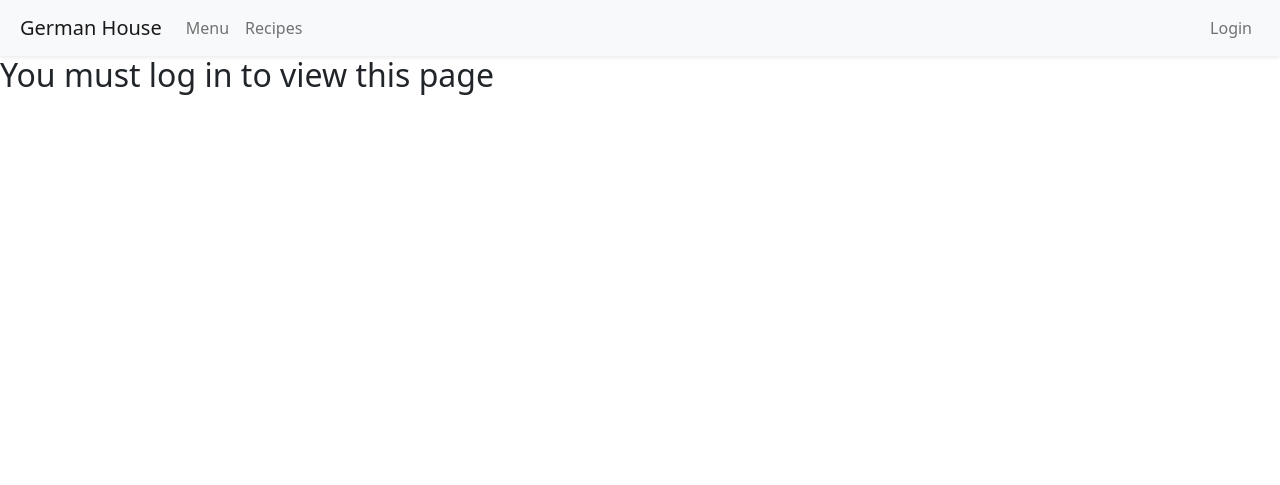
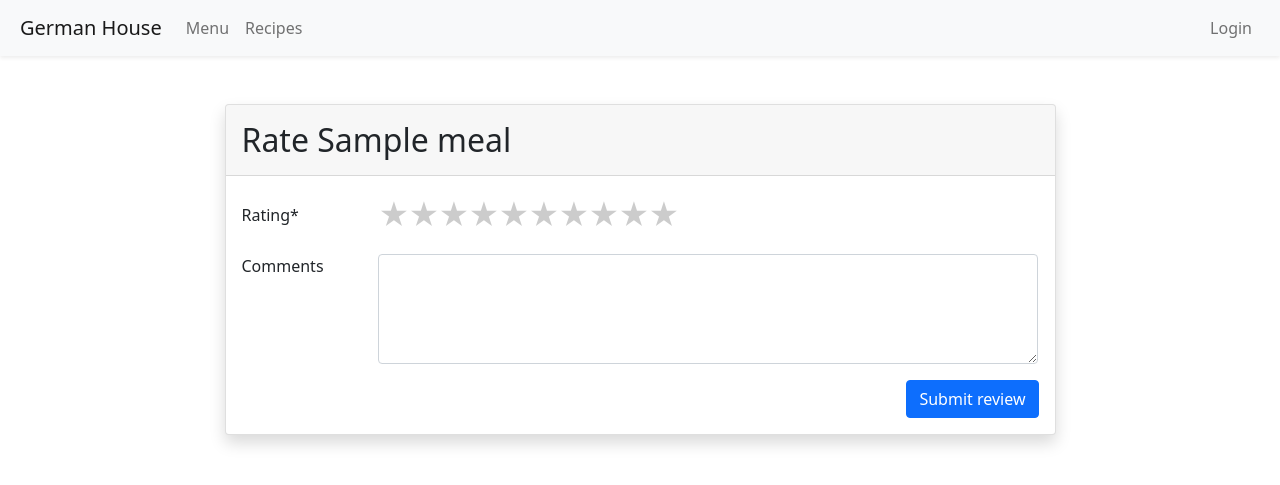
Before and after one commit to mitgermanhouse/dh-website, a Django app: template essen/menu/templates/menu/rate_meal.html in a window 1280 px wide. Shown: the top 485 px of the page. Run offline with Django 3.2, Linux system fonts and the light colour scheme; the template is opened without the code that fills it: most values are stand-ins (such as "Sample title", 1, 10 or a date in 2020).

Commit message:
Redesign menu:rate_meal

```diff
--- a/essen/menu/static/menu/css/style.css
+++ b/essen/menu/static/menu/css/style.css
@@ -1,9 +1,6 @@
-
-
 .rate {
     float: left;
     height: 46px;
-    padding: 0 10px;
 }
 .rate:not(:checked) > input {
     position:absolute;
--- a/essen/menu/templates/menu/rate_meal.html
+++ b/essen/menu/templates/menu/rate_meal.html
@@ -1,39 +1,30 @@
-<!DOCTYPE html>
 {% extends 'essen/base.html' %}
 {% load static %}
 
 {% block script %}
 <link rel="stylesheet" href="{% static 'menu/css/style.css' %}">
-
 {% endblock %}
 
 {% block content %}
-{% if user.is_authenticated %}
 
-<!--graciously modified from https://codepen.io/anon/pen/XwBvoq-->
-<div class="container">
-<div class="row">
-    <div class="row">
-        <div class="col-sm-1">
-        </div>
-        <div class="col-sm-10">
-            <div class="panel panel-default">
-                <div class="panel panel-heading">
-                    <div class="text-center">
-                        <h3>Rate {{meal}}</h3>
-                    </div>
+<div class="container py-4 py-md-5">
+    <div class="row justify-content-center">
+        <div class="col-lg-10 col-xl-9 col-xxl-8">
+
+            <div class="card shadow" id="recipe_{{recipe.id}}">
+                <div class="card-header">
+                    <h2 class="my-2">Rate {{ meal }}</h2>
                 </div>
 
-                <div class="panel panel-body">
+                <div class="card-body">
+
                     <form action="{% url 'menu:submit_rating' meal.id %}">
                         {% csrf_token %}
-                        <div class="row">
-                            <div class="col-sm-2">
-                                <div style="margin: 15px; text-align: right">
-                                    <label for="star-input">*Rating</label>
-                                </div>
+                        <div class="row mb-3">
+                            <div class="col-3 col-md-2 d-flex">
+                                <label for="star-input" class="align-self-center">Rating*</label>
                             </div>
-                            <div class="col-sm-10" id="star-input">
+                            <div class="col-auto" id="star-input">
                                 <div class="rate">
                                     <input type="radio" id="star10" name="rate" value="10"/>
                                     <label for="star10" title="text">10 stars</label>
@@ -58,43 +49,25 @@
                                 </div>
                             </div>
                         </div>
-                        <div class="row">
-                            <div class="col-sm-2">
-                                <div style="margin: 15px; text-align: right">
-                                    <label for="comment-box">Comments</label>
-                                </div>
+
+                        <div class="row mb-3">
+                            <div class="col-md-2 form-label">
+                                <label for="comment-box">Comments</label>
                             </div>
-                            <div class="col-sm-10">
-                                <textarea class="form-control" id="comment-box" name="comment-box"></textarea>
+                            <div class="col-md-10">
+                                <textarea class="form-control" rows="4" id="comment-box" name="comment-box"></textarea>
                             </div>
                         </div>
-                        <div class="row">
-                            <div class="col-sm-2"></div>
-                            <div class="col-sm-10">
-                                <input style="margin-top:10px;" class="btn btn-primary" type="submit" value="Submit review">
-                            </div>
+
+                        <div class="d-grid gap-2 d-md-flex justify-content-md-end">
+                            <input class="btn btn-primary" type="submit" value="Submit review">
                         </div>
                     </form>
+
                 </div>
             </div>
         </div>
     </div>
-    <div class="row">
-        <div class="col-sm-1"></div>
-        <div class="col-sm-10">
-            <h6><small>
-                <div style="text-align: right;">
-                Only one review, per meal, per user is allowed. Subsequent reviews of the same meal
-                    by the same user overwrite previous ones.
-                </div>
-            </small></h6>
-        </div>
-    </div>
-</div>
 </div>
 
-{% else %}
-<h2>You must log in to view this page</h2>
-{% endif %}
-
 {% endblock %}
```
Also changed, not shown: essen/menu/views.py (+6 -2 lines).
